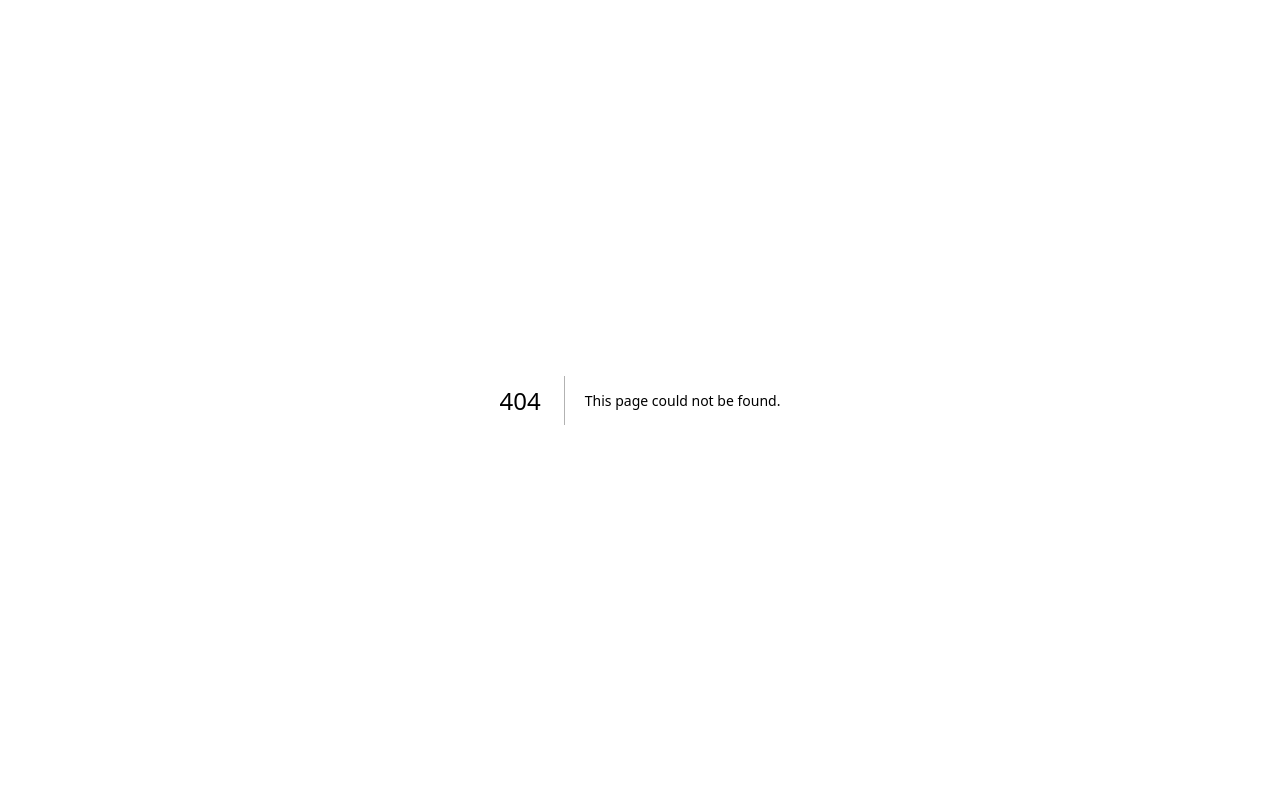
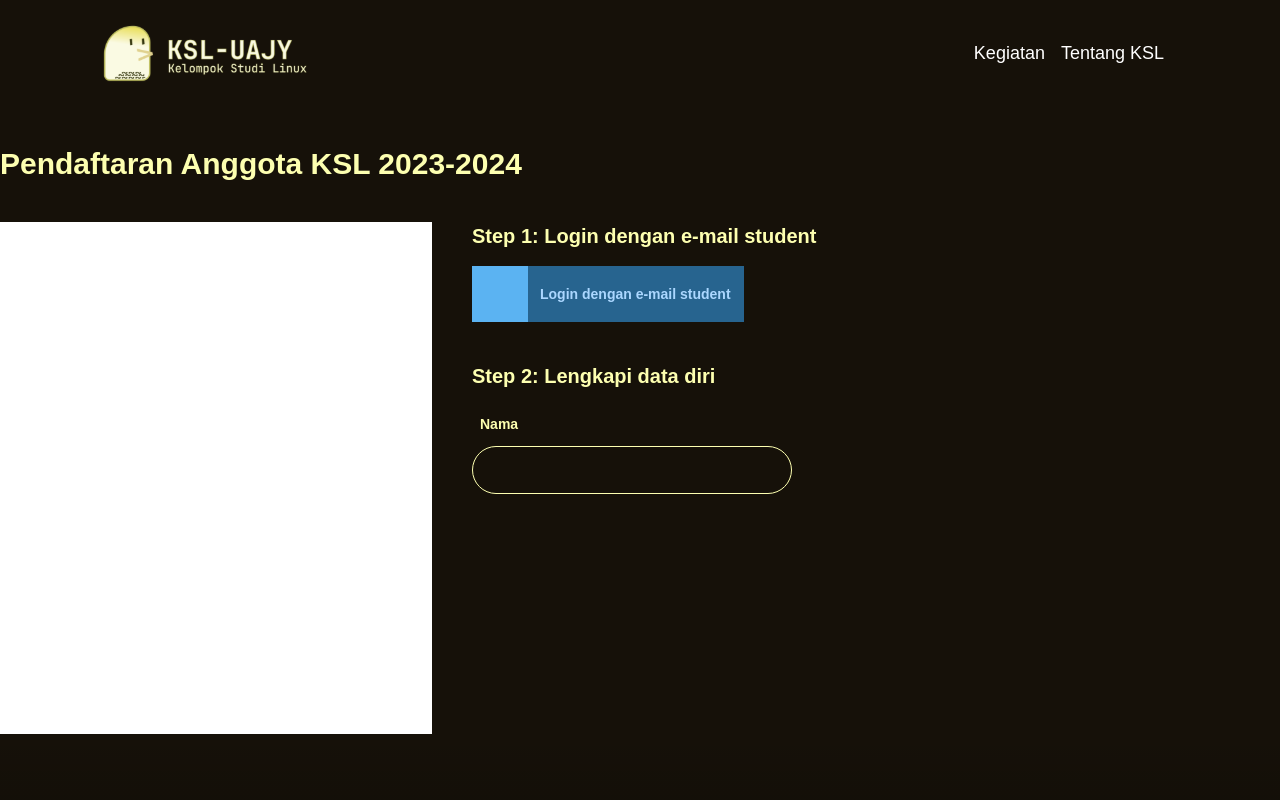
Before and after one commit to ksl-uajy/ksl.himaforka-uajy.org, a Next.js app: page /pendaftaran in a window 1280 px wide. Before the commit this address had no page. Shown: the top 800 px of the page. Built offline with nearby package versions, Linux system fonts and the light colour scheme.

Commit message:
add Registration page

```diff
--- /dev/null
+++ b/components/Registration.tsx
@@ -0,0 +1,26 @@
+import React from "react";
+
+const Registration = () => {
+  return (
+    <div className="container mx-auto font-rubik">
+      <h1 className="py-10 text-3xl font-bold text-[#FDFFB0]">Pendaftaran Anggota KSL 2023-2024</h1>
+      <div className="flex gap-10">
+        <div className="h-[32rem] w-[27rem] bg-white"></div>
+        <div className="text-xl font-semibold text-[#FDFFB0]">
+          <h1>Step 1: Login dengan e-mail student</h1>
+          <div className="my-4 flex h-14 w-[17rem] items-center gap-3 bg-[#27648F] text-center">
+            <div className="h-full w-14 bg-[#5BB3F2]"></div>
+            <h1 className="text-sm text-[#ABD7FF]">Login dengan e-mail student</h1>
+          </div>
+          <h1 className="py-6">Step 2: Lengkapi data diri</h1>
+          <div className="text-sm">
+            <h2 className="px-2 pb-3">Nama</h2>
+            <div className="h-12 w-80 rounded-full border border-[#FDFFB0]"></div>
+          </div>
+        </div>
+      </div>
+    </div>
+  );
+};
+
+export default Registration;
--- /dev/null
+++ b/pages/pendaftaran/index.tsx
@@ -0,0 +1,16 @@
+import Footer from "@/components/Footer";
+import Navbar from "@/components/Navbar";
+import Registration from "@/components/Registration";
+import React from "react";
+
+const index = () => {
+  return (
+    <div className="bg-[#161109]">
+      <Navbar />
+      <Registration />
+      <Footer />
+    </div>
+  );
+};
+
+export default index;
```
